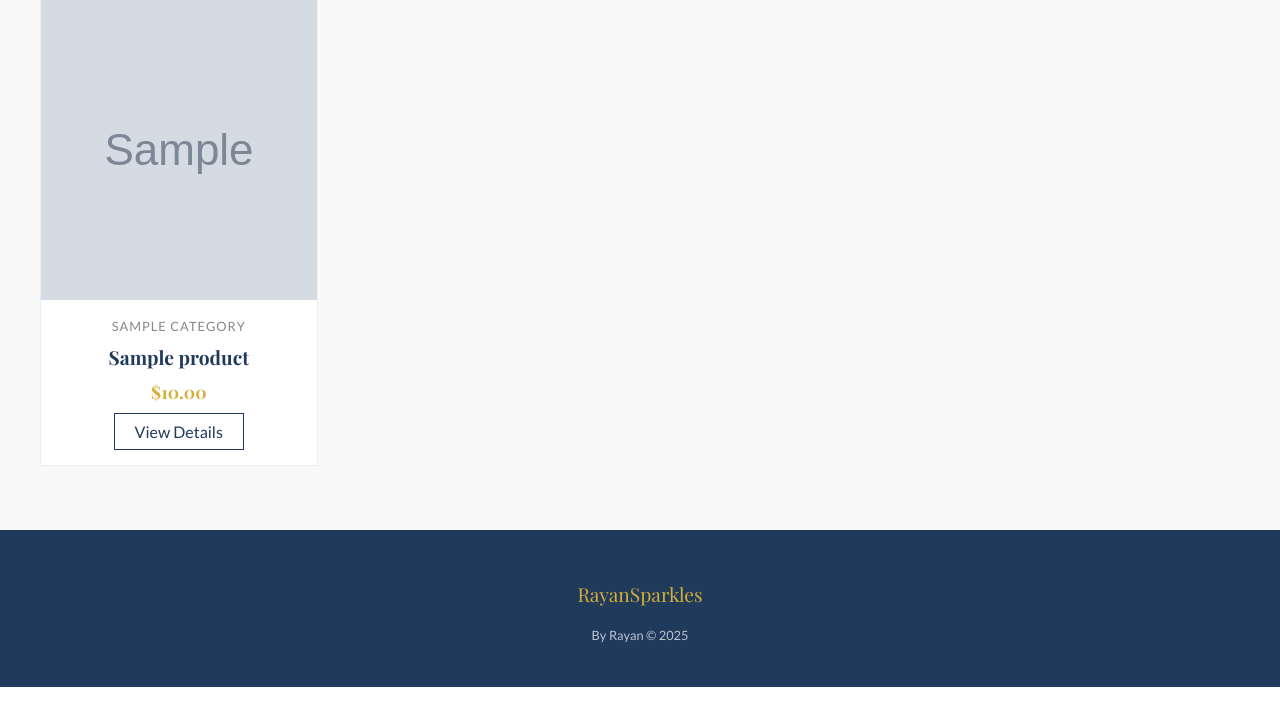
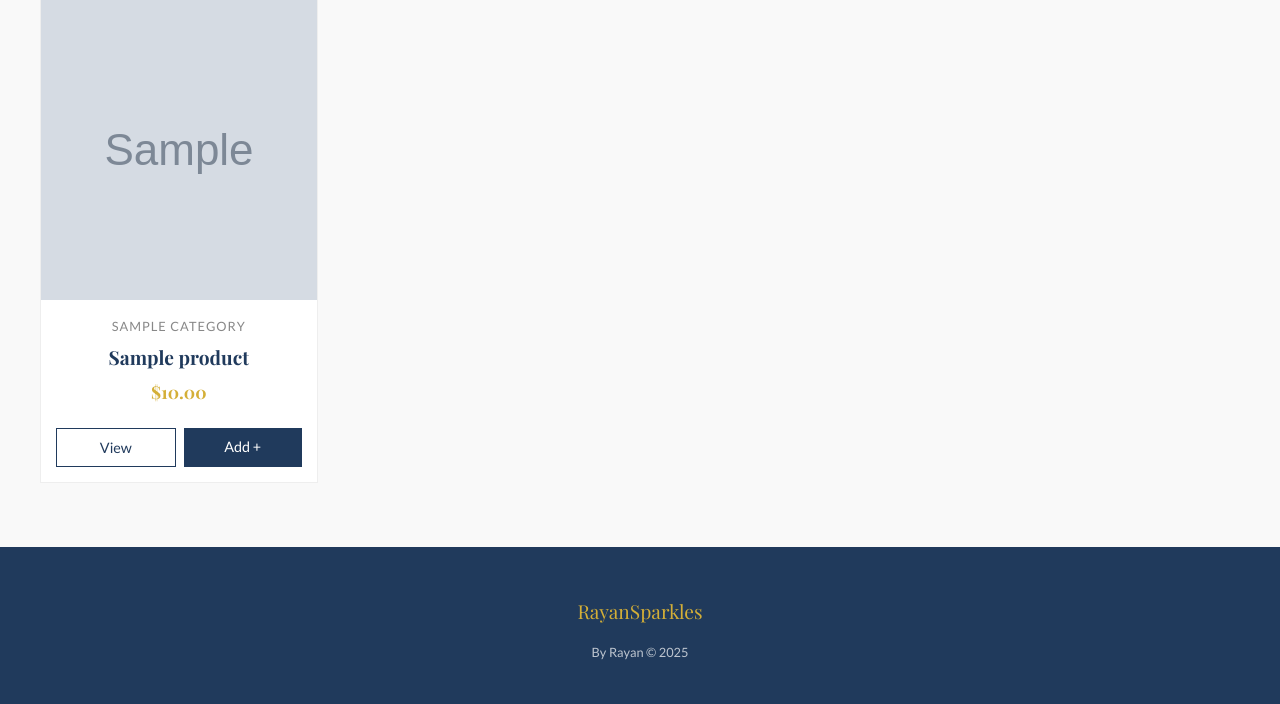
Before and after one commit to mohammadtout24/Sparkles, a Django app: page / in a window 1280 px wide. Shown: the part 466-1170 px from the top of the page. Run offline with Django 5.2, Linux system fonts and the light colour scheme; tables that the repository leaves empty hold one stand-in row (values such as "Sample post"); grey boxes marked "Sample" are stand-in pictures; some web fonts are replaced.

Commit message:
Update home.html

```diff
--- a/store/templates/store/home.html
+++ b/store/templates/store/home.html
@@ -3,8 +3,7 @@
 {% block content %}
 
 <section class="hero" style="background-image: url('{% static "store/images/logo.PNG" %}');">
-    <!-- Optional hero text -->
-</section>
+    </section>
 
 <div class="container">
     <h2 class="section-title">Latest Collections</h2>
@@ -12,6 +11,7 @@
     <div class="product-grid">
         {% for product in products %}
             <div class="product-card">
+
                 {% if product.image %}
                     <img src="{{ product.image.url }}" alt="{{ product.name }}" class="product-image">
                 {% else %}
@@ -23,13 +23,30 @@
                 <div class="product-info">
                     <div class="product-category">{{ product.category.name }}</div>
                     <h3 class="product-title brand-font">{{ product.name }}</h3>
+
                     <div class="product-price">
-                    ${{ product.price }}
-                    {% if product.quantity == 0 %}
-                    <span style="color: red; font-size: 0.8rem; margin-left: 10px;">(Sold Out)</span>
-                    {% endif %}
+                        ${{ product.price }}
+                        {% if product.quantity == 0 %}
+                            <span style="color: red; font-size: 0.8rem; margin-left: 5px;">(Sold Out)</span>
+                        {% endif %}
                     </div>
-                    <a href="{% url 'product_detail' product.pk %}" class="btn-view">View Details</a>
+
+                    <div style="display: flex; gap: 8px; margin-top: 15px;">
+                        <a href="{% url 'product_detail' product.pk %}" class="btn-view" style="flex: 1; text-align: center; padding: 10px 0; font-size: 0.9rem;">
+                            View
+                        </a>
+
+                        {% if product.quantity > 0 %}
+                            <a href="{% url 'add_to_cart' product.pk %}" class="btn-view" style="flex: 1; text-align: center; padding: 10px 0; font-size: 0.9rem; background-color: var(--brand-navy); color: white; border: none;">
+                                Add +
+                            </a>
+                        {% else %}
+                             <button class="btn-view" disabled style="flex: 1; background-color: #eee; color: #aaa; border: 1px solid #ddd; cursor: not-allowed; padding: 10px 0; font-size: 0.9rem;">
+                                Sold
+                             </button>
+                        {% endif %}
+                    </div>
+
                 </div>
             </div>
         {% empty %}
```
